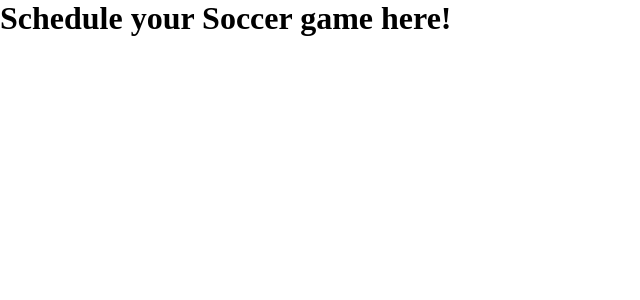
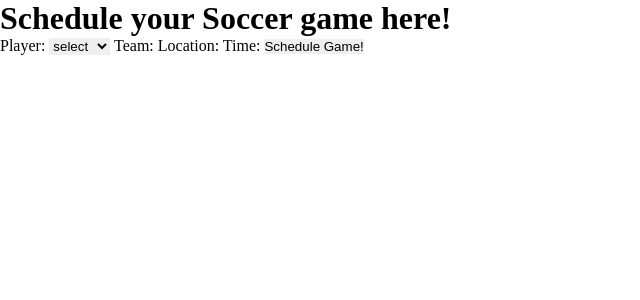
Before and after one commit to shawnbaughcodes/play, a Django app: page /games/1/new in a window 1280 px wide. Shown: the top 300 px of the page, without its empty margins (0-640 px from the left). Run offline with Django 3.2, Linux system fonts and the light colour scheme; data comes from the database, SQL or seed files in the repository; both versions use the stored data as it was after the commit.

Commit message:
edited create a new game page. updated models

```diff
--- a/play/models.py
+++ b/play/models.py
@@ -68,6 +68,8 @@ class Team(models.Model):
 # EVENT MODEL
 class Event(models.Model):
     name = models.CharField(max_length=255)
+    date = models.DateField()
+    time = models.TimeField()
     sport = models.ForeignKey(Sport, related_name='events')
     user = models.ForeignKey(User, related_name='user_events')
     users = models.ManyToManyField(User, related_name='events')
--- a/play/templates/play/block_content.html
+++ b/play/templates/play/block_content.html
@@ -8,6 +8,9 @@
         <title>Play</title>
     </head>
     <body>
+        {%if current_user%}
+        <a href="/logout"><button>Logout</button></a>
+        {%endif%}
         {%block content%}
         {%endblock%}
     </body>
--- a/play/templates/play/event_sport.html
+++ b/play/templates/play/event_sport.html
@@ -16,9 +16,11 @@
             {%endif%}
             <div class="users_in_sport">
                 {%for user in users_sports%}
+                {%if user.id != current_user.id%}
                 <div class="users">
                     <h2>{{user.first_name}}</h2>
                 </div>
+                {%endif%}
                 {%endfor%}
             </div>
         </div>
--- a/play/templates/play/index.html
+++ b/play/templates/play/index.html
@@ -27,9 +27,9 @@
             <form action="/login_user" method="post">
                 {%csrf_token%}
                 Email:
-                <input type="text" name="email" placeholder="Password">
+                <input type="text" name="email" placeholder="Email">
                 Password:
-                <input type="text" name="password" placeholder="Password">
+                <input type="password" name="password" placeholder="Password">
                 <input type="submit" value="Login">
             </form>
             {%for message in messages%}
--- a/play/templates/play/new_game.html
+++ b/play/templates/play/new_game.html
@@ -2,6 +2,20 @@
 {%block content%}
 <div class="new_game_container">
     <h1>Schedule your {{sport.name}} game here!</h1>
-
+    <form class="" action="/add_event" method="post">
+        Player:
+        <select class="player_select" name="player">
+            <option disabled selected>select</option>
+            {%for user in users%}
+                {%if user.id != current_user.id%}
+                <option>{{user.first_name}}</option>
+                {%endif%}
+            {%endfor%}
+        </select>
+        Team:
+        Location:
+        Time:
+        <input type="submit" value="Schedule Game!">
+    </form>
 </div>
 {%endblock%}
--- a/play/urls.py
+++ b/play/urls.py
@@ -5,10 +5,12 @@ from . import views
 urlpatterns = [
     url(r'^$', views.index),
     url(r'^process$', views.process),
+    url(r'^login_user$', views.login),
     url(r'^home$', views.home),
     url(r'^sports$', views.sport),
     url(r'^sports/add/(?P<id>\d+)$', views.add_sport),
     url(r'^sport/remove/(?P<id>\d+)$', views.remove_sport),
     url(r'^games/(?P<id>\d+)$', views.sport_event),
     url(r'^games/(?P<id>\d+)/new$', views.new_game),
+    url(r'^logout$', views.logout)
 ]
--- a/play/views.py
+++ b/play/views.py
@@ -24,7 +24,19 @@ def process(request):
         request.session['user_id'] = user.id
         return redirect('/home')
 # LOGIN
-
+def login(request):
+    is_valid = User.objects.login_validate(request.POST)
+    if is_valid['status'] == True:
+        request.session['user_id'] = is_valid['user'].id
+        return redirect('/home')
+    else:
+        if is_valid['status'] == False:
+            messages.error(request, is_valid['message'])
+            return redirect('/')
+# LOGOUT
+def logout(request):
+    request.session.clear()
+    return redirect('/')
 # RENDER HOME
 def home(request):
     user = current_user(request)
@@ -77,7 +89,8 @@ def sport_event(request, id):
 def new_game(request, id):
     context = {
     'sport': Sport.objects.get(id=id),
-    'current_user': current_user(request)
+    'current_user': current_user(request),
+    'users': User.objects.all()
     }
     return render(request, 'play/new_game.html', context)
 # ADD EVENT
```
Also changed, not shown: db.sqlite3, 3 other files.
